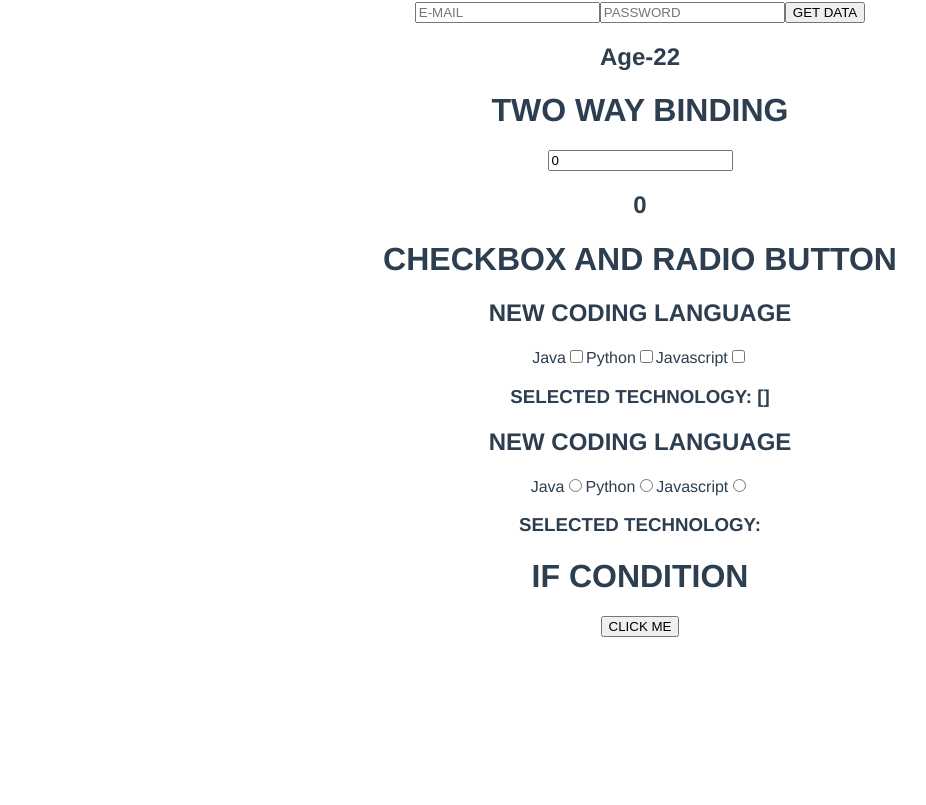
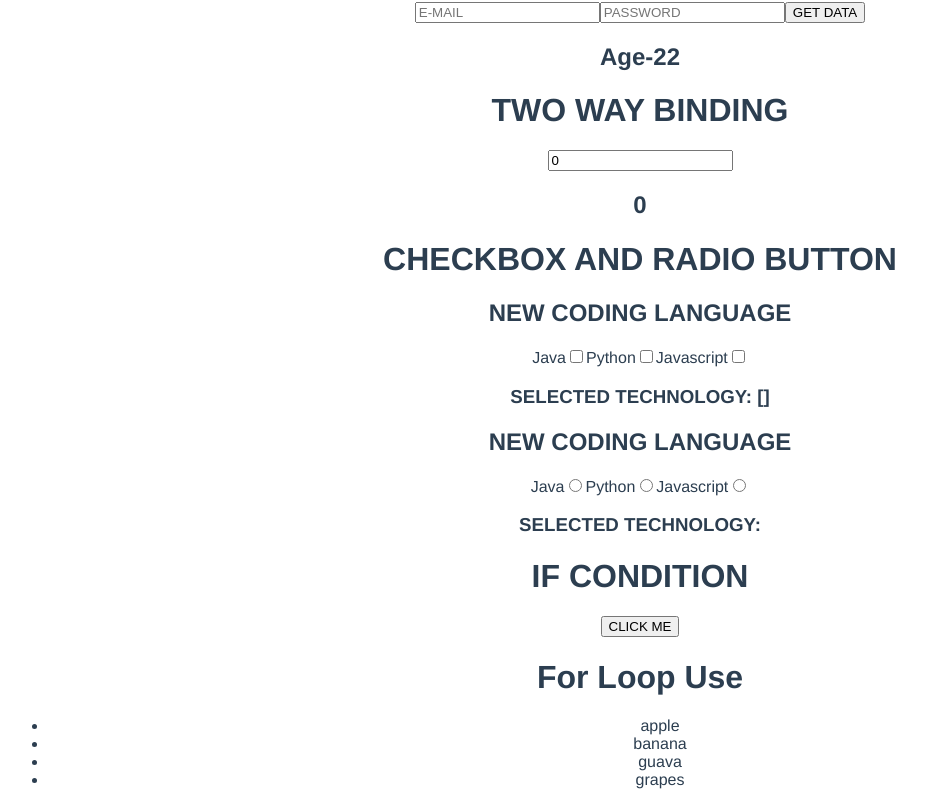
Before and after one commit to arnabbis/bolg, a Vue app: page / in a window 1280 px wide. Shown: the part 479-1284 px from the top of the page, without its empty margins (0-926 px from the left). Before the commit the page ends 1124 px from the top, so only its background shows below. Built offline with nearby package versions, Linux system fonts and the light colour scheme.

Commit message:
For Loop understanding

```diff
--- a/src/App.vue
+++ b/src/App.vue
@@ -6,6 +6,7 @@
 <TwoWay/>
 <CheckBox/>
 <IfElse/>
+<ForLoop/>
 </template>
 
 <script>
@@ -15,6 +16,8 @@ import MethodKey from './components/Methods.vue'
 import TwoWay from './components/TwoWayBinding.vue'
 import CheckBox from './components/CheckBox.vue'
 import IfElse from './components/IfElse.vue'
+import ForLoop from './components/ForLoop.vue'
+
 
 export default {
     name: 'App',
@@ -25,6 +28,7 @@ export default {
         TwoWay,
         CheckBox,
         IfElse,
+        ForLoop
     }
 }
 </script>
--- /dev/null
+++ b/src/components/ForLoop.vue
@@ -0,0 +1,20 @@
+<template>
+<h1>For Loop Use</h1>
+<ul>
+<li v-for="item in fruits" :key="item">
+{{item}}
+</li>
+</ul>
+</template>
+
+
+<script>
+export default {
+    name:"ForLoop",
+    data(){
+        return{
+            fruits:["apple","banana","guava","grapes"],
+        }
+    }
+}
+</script>
```
